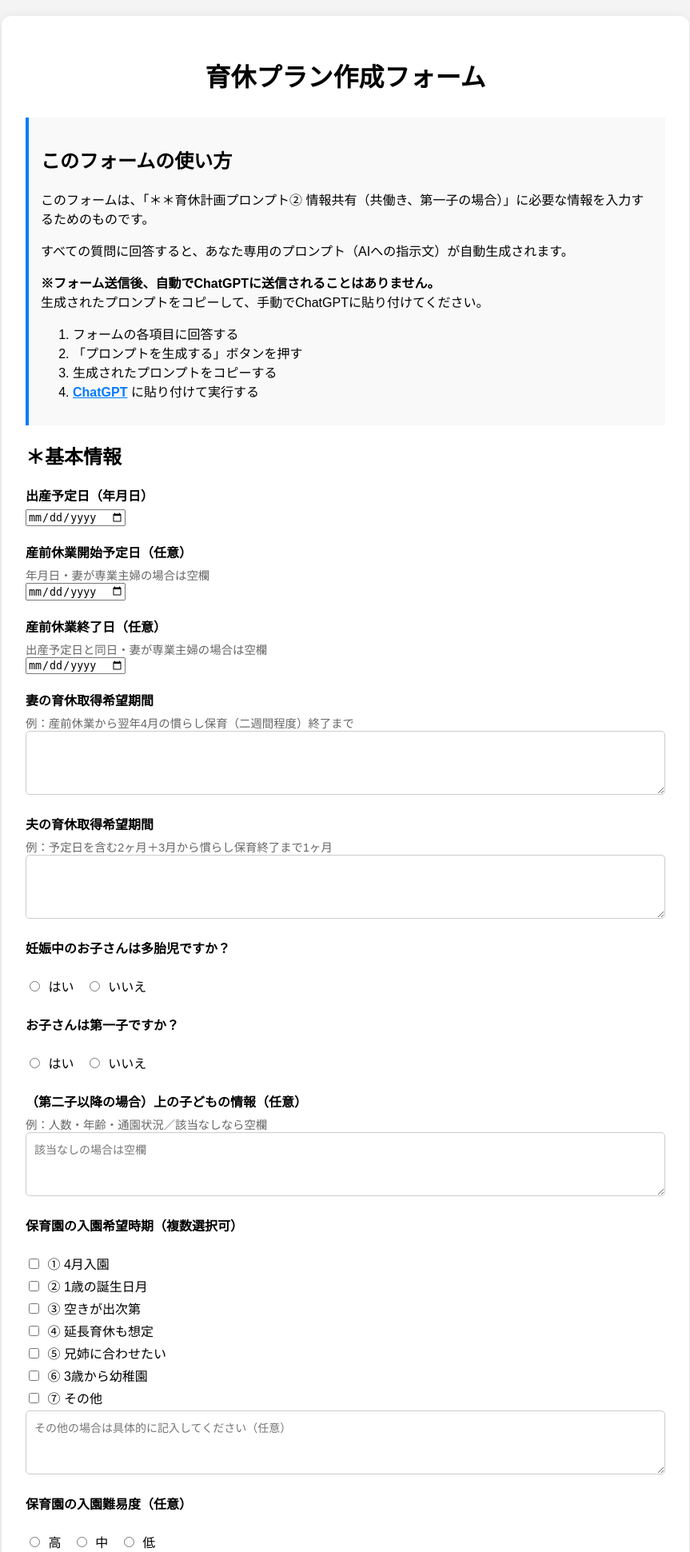
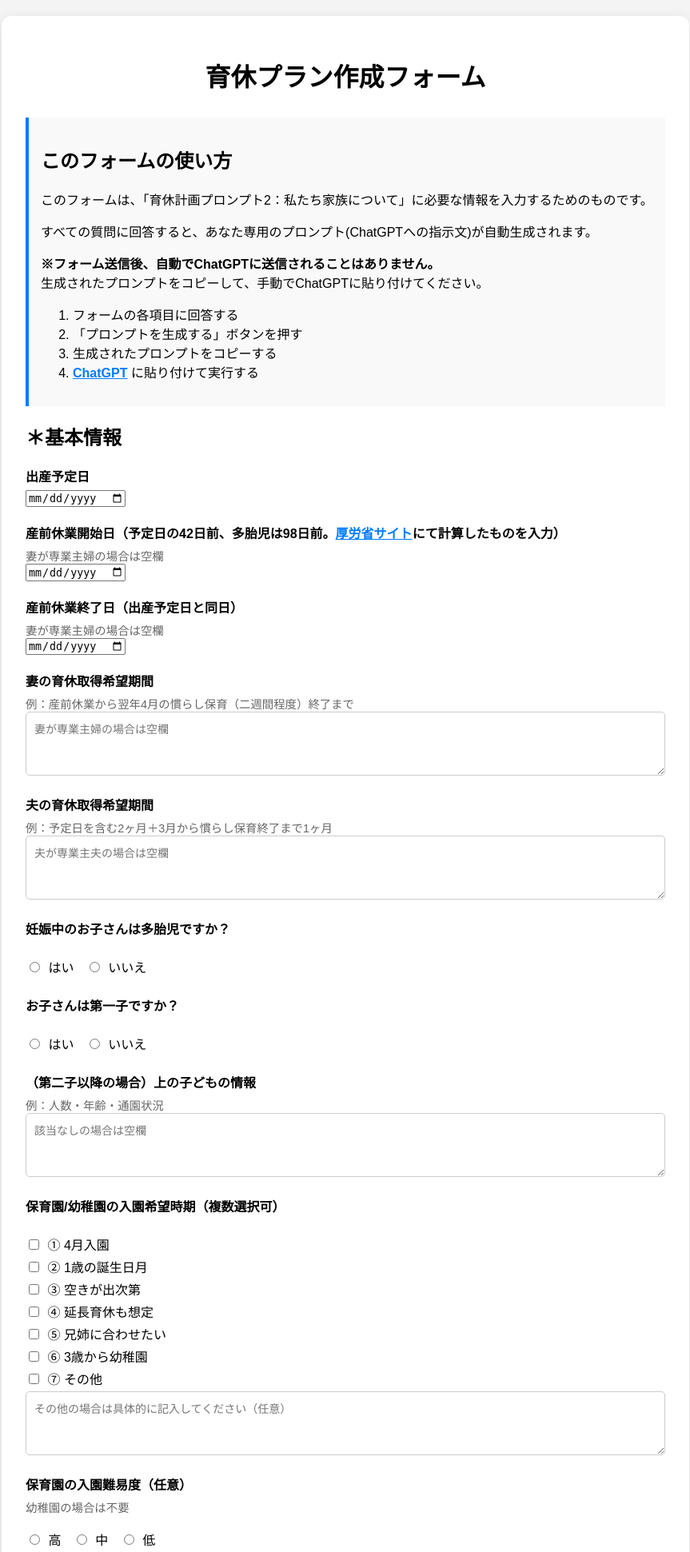
Before and after one commit to kbobshida/ikukkyu_webapp, a Flask app: page / in a window 1280 px wide. Shown: the top 1941 px of the page at 80% size, without its empty margins (208-1071 px from the left). Run offline with Flask 2, Linux system fonts and the light colour scheme.

Commit message:
Update form.html

```diff
--- a/templates/form.html
+++ b/templates/form.html
@@ -21,8 +21,8 @@
 
     <div class="description-box" style="margin-bottom: 20px; padding: 15px; background-color: #f9f9f9; border-left: 4px solid #007BFF;">
         <h2>このフォームの使い方</h2>
-        <p>このフォームは、「＊＊育休計画プロンプト② 情報共有（共働き、第一子の場合）」に必要な情報を入力するためのものです。</p>
-        <p>すべての質問に回答すると、あなた専用のプロンプト（AIへの指示文）が自動生成されます。</p>
+        <p>このフォームは、「育休計画プロンプト2：私たち家族について」に必要な情報を入力するためのものです。</p>
+        <p>すべての質問に回答すると、あなた専用のプロンプト(ChatGPTへの指示文)が自動生成されます。</p>
         <p><strong>※フォーム送信後、自動でChatGPTに送信されることはありません。</strong><br>
            生成されたプロンプトをコピーして、手動でChatGPTに貼り付けてください。</p>
         <ol>
@@ -40,32 +40,34 @@
     <h2>＊基本情報</h2>
 
     <div class="form-group">
-        <label>出産予定日（年月日）</label>
+        <label>出産予定日</label>
         <input type="date" name="q1" required>
     </div>
 
     <div class="form-group">
-        <label>産前休業開始予定日（任意）</label>
-        <div class="example">年月日・妻が専業主婦の場合は空欄</div>
-        <input type="date" name="q2">
+        <label>
+            産前休業開始日（予定日の42日前、多胎児は98日前。<a href="https://www.bosei-navi.mhlw.go.jp/leave/" target="_blank" style="font-weight:bold; color:#007BFF;">厚労省サイト</a>にて計算したものを入力）
+        </label>
+        <div class="example">妻が専業主婦の場合は空欄</div>
+        <input type="date" name="q2" required>
     </div>
 
     <div class="form-group">
-        <label>産前休業終了日（任意）</label>
-        <div class="example">出産予定日と同日・妻が専業主婦の場合は空欄</div>
-        <input type="date" name="q3">
+        <label>産前休業終了日（出産予定日と同日）</label>
+        <div class="example">妻が専業主婦の場合は空欄</div>
+        <input type="date" name="q3" required>
     </div>
 
     <div class="form-group">
         <label>妻の育休取得希望期間</label>
         <div class="example">例：産前休業から翌年4月の慣らし保育（二週間程度）終了まで</div>
-        <textarea name="q4" required></textarea>
+        <textarea name="q4" placeholder="妻が専業主婦の場合は空欄"></textarea>
     </div>
 
     <div class="form-group">
         <label>夫の育休取得希望期間</label>
         <div class="example">例：予定日を含む2ヶ月＋3月から慣らし保育終了まで1ヶ月</div>
-        <textarea name="q5" required></textarea>
+        <textarea name="q5" placeholder="夫が専業主夫の場合は空欄"></textarea>
     </div>
 
     <div class="form-group">
@@ -81,13 +83,13 @@
     </div>
 
     <div class="form-group">
-        <label>（第二子以降の場合）上の子どもの情報（任意）</label>
-        <div class="example">例：人数・年齢・通園状況／該当なしなら空欄</div>
+        <label>（第二子以降の場合）上の子どもの情報</label>
+        <div class="example">例：人数・年齢・通園状況</div>
         <textarea name="q8" placeholder="該当なしの場合は空欄"></textarea>
     </div>
 
     <div class="form-group">
-        <label>保育園の入園希望時期（複数選択可）</label><br>
+        <label>保育園/幼稚園の入園希望時期（複数選択可）</label><br>
         <label><input type="checkbox" name="q9" value="① 4月入園"> ① 4月入園</label><br>
         <label><input type="checkbox" name="q9" value="② 1歳の誕生日月"> ② 1歳の誕生日月</label><br>
         <label><input type="checkbox" name="q9" value="③ 空きが出次第"> ③ 空きが出次第</label><br>
@@ -100,7 +102,8 @@
 
 
     <div class="form-group">
-        <label>保育園の入園難易度（任意）</label><br>
+        <label>保育園の入園難易度（任意）</label>
+        <div class="example">幼稚園の場合は不要</div><br>
         <label><input type="radio" name="q10" value="高"> 高</label>
         <label><input type="radio" name="q10" value="中"> 中</label>
         <label><input type="radio" name="q10" value="低"> 低</label>
@@ -129,13 +132,13 @@
     <h2>＊仕事・職場の状況</h2>
 
     <div class="form-group">
-        <label>夫の就業状況</label>
+        <label>夫の就業状況（雇用形態、正社員/正職員、派遣社員/職員、自営業/自由業、パート、専業主フ、学生等）</label>
         <div class="example">例：正社員 フルタイム</div>
         <textarea name="q14" required></textarea>
     </div>
 
     <div class="form-group">
-        <label>妻の就業状況</label>
+        <label>妻の就業状況（雇用形態、正社員/正職員、派遣社員/職員、自営業/自由業、パート、専業主フ、学生等）</label>
         <div class="example">例：正社員 フルタイム</div>
         <textarea name="q15" required></textarea>
     </div>
@@ -148,20 +151,20 @@
 
     <div class="form-group">
         <label>妻の職場に独自の産休・育休制度はありますか？</label>
-        <div class="example">例：なし</div>
+        <div class="example">例：有給育休1ヶ月あり</div>
         <textarea name="q17" required></textarea>
     </div>
 
     <div class="form-group">
         <label>夫の職場での育休取得への理解度</label><br>
-        <label><input type="radio" name="q18" value="高" required> 高</label>
+        <label><input type="radio" name="q18" value="高"> 高</label>
         <label><input type="radio" name="q18" value="中"> 中</label>
         <label><input type="radio" name="q18" value="低"> 低</label>
     </div>
 
     <div class="form-group">
         <label>妻の職場での育休取得への理解度</label><br>
-        <label><input type="radio" name="q19" value="高" required> 高</label>
+        <label><input type="radio" name="q19" value="高"> 高</label>
         <label><input type="radio" name="q19" value="中"> 中</label>
         <label><input type="radio" name="q19" value="低"> 低</label>
     </div>
@@ -169,13 +172,13 @@
     <div class="form-group">
         <label>夫の育休後の働き方</label>
         <div class="example">例：フルタイム・フレックス利用</div>
-        <textarea name="q20" required></textarea>
+        <textarea name="q20"></textarea>
     </div>
 
     <div class="form-group">
         <label>妻の育休後の働き方</label>
         <div class="example">例：フルタイム・育児時間・週2日在宅勤務</div>
-        <textarea name="q21" required></textarea>
+        <textarea name="q21"></textarea>
     </div>
 
     <!-- 希望と不安 -->
```
